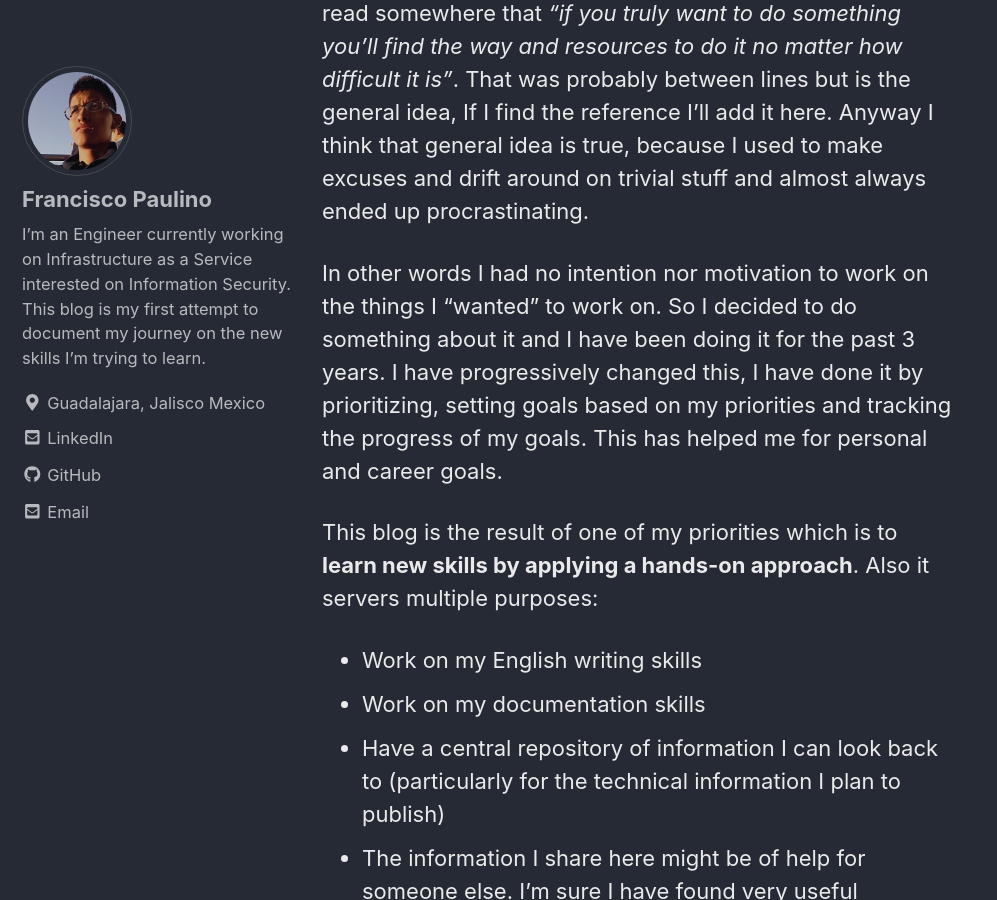
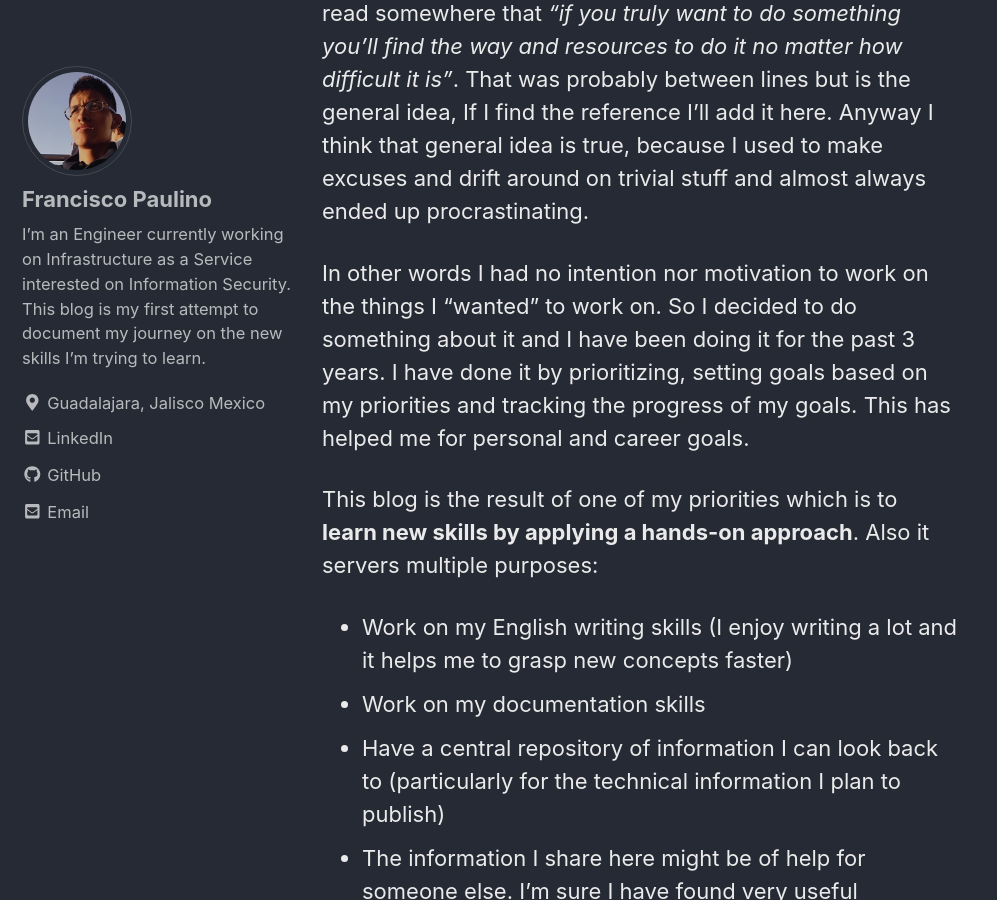
Before and after one commit to francisco-paulino/blog, a Jekyll site: the page built from _posts/2019-02-15-firstpost.md, in a window 1280 px wide and 900 px high, scrolled down 485 px. Shown: the whole window, without its empty margins (0-997 px from the left). Built offline with Jekyll 4.4.1, drawn with Linux system fonts in a browser that asks for light colours; cached includes are drawn as plain includes; some of the changed text lies outside the part shown.

Commit message:
updated post

```diff
--- a/_config.yml
+++ b/_config.yml
@@ -113,7 +113,7 @@ author:
   links:
     - label: "LinkedIn"
       icon: "fas fa-fw fa-envelope-square"
-      url: "https://www.linkedin.com/in/francisco-paulino-43096a111"
+      url: "https://www.linkedin.com/in/francisco-paulino-"
     - label: "Website"
       icon: "fas fa-fw fa-link"
     - label: "Twitter"
--- a/_posts/2019-02-15-firstpost.md
+++ b/_posts/2019-02-15-firstpost.md
@@ -9,10 +9,11 @@ excerpt: "Career development, blogging"
 
 I'm going to start from the beginning, I have been thinking about opening a personal blog for about 2 months now but until now I was not able to get the motivation to do it. I've read somewhere that *"if you truly want to do something you'll find the way and resources to do it no matter how difficult it is"*. That was probably between lines but is the general idea, If I find the reference I'll add it here. Anyway I think that general idea is true, because I used to make excuses and drift around on trivial stuff and almost always ended up procrastinating.
 
-In other words I had no intention nor motivation to work on the things I "wanted" to work on. So I decided to do something about it and I have been doing it for the past 3 years. I have progressively changed this, I have done it by prioritizing, setting goals based on my priorities and tracking the progress of my goals. This has helped me for personal and career goals.
+In other words I had no intention nor motivation to work on the things I "wanted" to work on. So I decided to do something about it and I have been doing it for the past 3 years. I have done it by prioritizing, setting goals based on my priorities and tracking the progress of my goals. This has helped me for personal and career goals.
 
 This blog is the result of one of my priorities which is to **learn new skills by applying a hands-on approach**. Also it servers multiple purposes:
-* Work on my English writing skills
+
+* Work on my English writing skills (I enjoy writing a lot and it helps me to grasp new concepts faster)
 * Work on my documentation skills
 * Have a central repository of information I can look back to (particularly for the technical information I plan to publish)
 * The information I share here might be of help for someone else. I'm sure I have found very useful information on other's people blogs.
```
Also changed, not shown: _pages/404.md (+1 -1 lines), _posts/2019-02-18-password-manager.md (+3 -3 lines).
